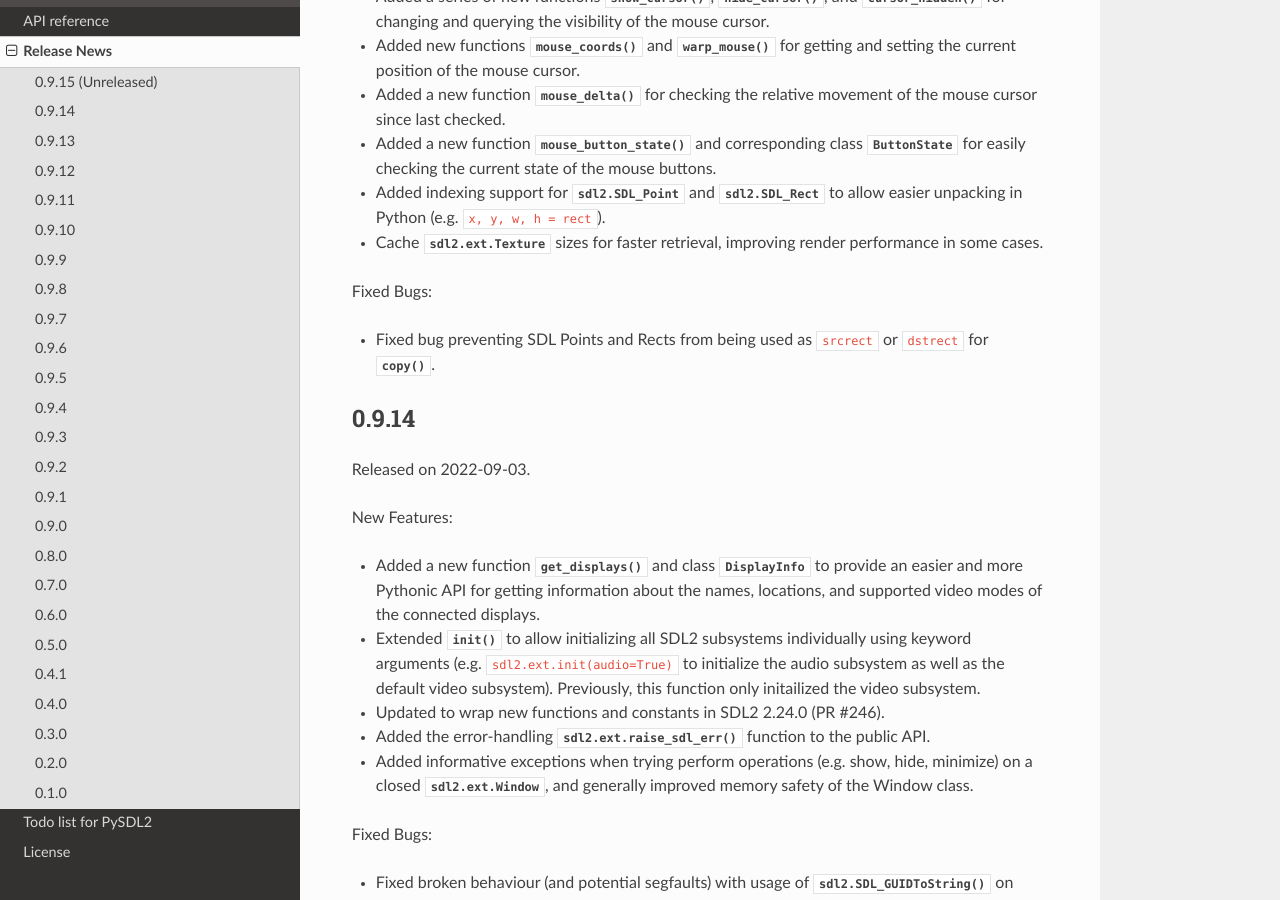
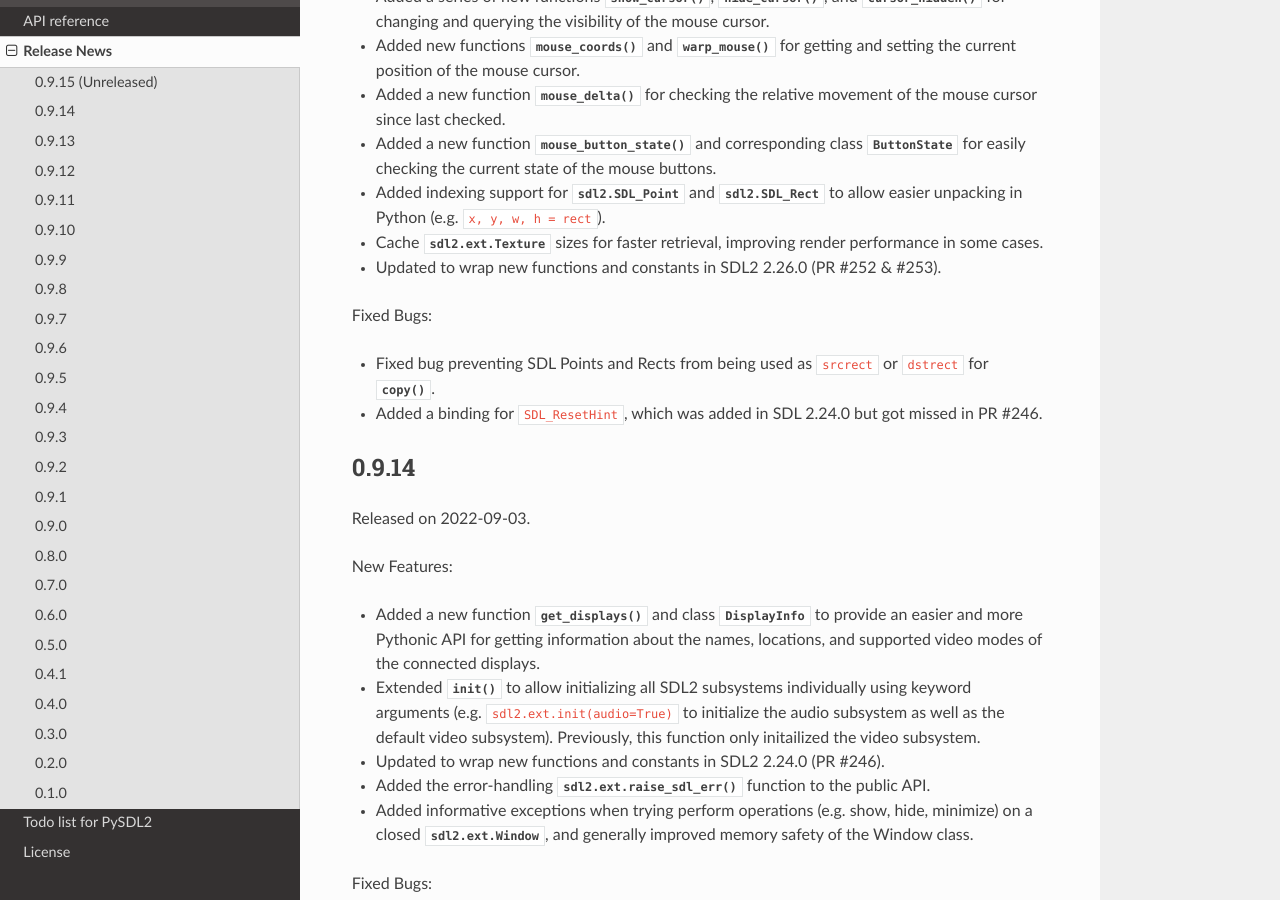
Before and after one commit to py-sdl/py-sdl2, a Sphinx documentation site: the page built from doc/news.rst, in a window 1280 px wide and 900 px high, scrolled down 327 px. Built offline with Sphinx 7.4.7 and the Read the Docs theme 2.0.0, drawn with Linux system fonts in a browser that asks for light colours.

Commit message:
Update news.rst

```diff
--- a/doc/news.rst
+++ b/doc/news.rst
@@ -22,11 +22,14 @@ New Features:
   to allow easier unpacking in Python (e.g. ``x, y, w, h = rect``).
 * Cache :class:`sdl2.ext.Texture` sizes for faster retrieval, improving render
   performance in some cases.
+* Updated to wrap new functions and constants in SDL2 2.26.0 (PR #252 & #253).
 
 Fixed Bugs:
 
 * Fixed bug preventing SDL Points and Rects from being used as ``srcrect`` or
   ``dstrect`` for :meth:`~sdl2.ext.Renderer.copy`.
+* Added a binding for ``SDL_ResetHint``, which was added in SDL 2.24.0 but
+  got missed in PR #246.
 
 
 0.9.14
```
